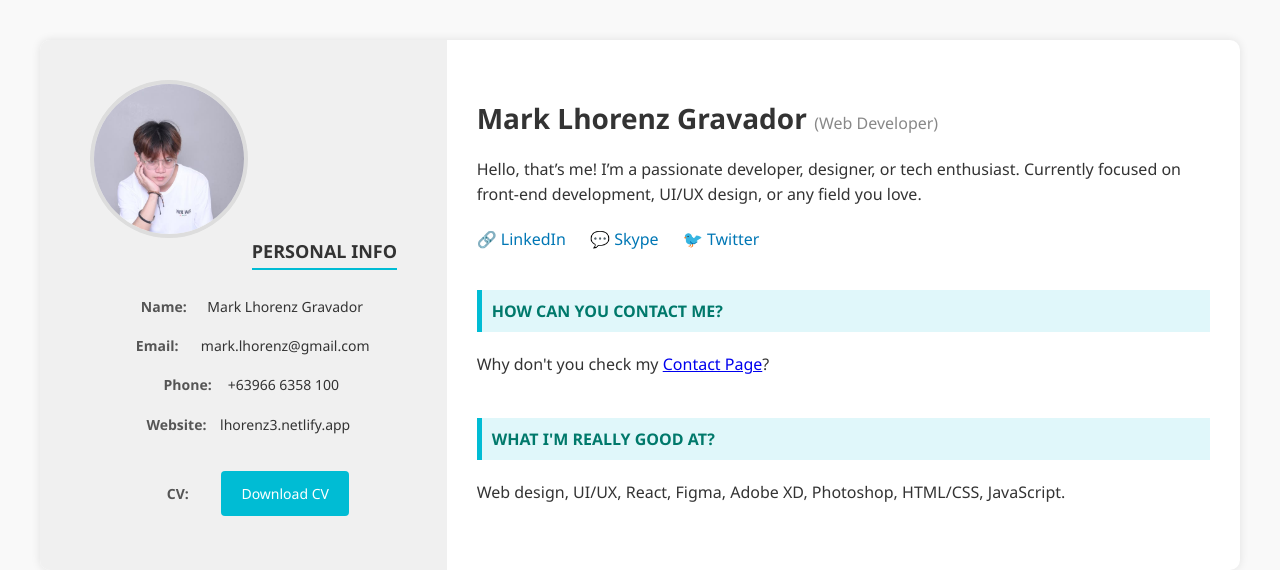
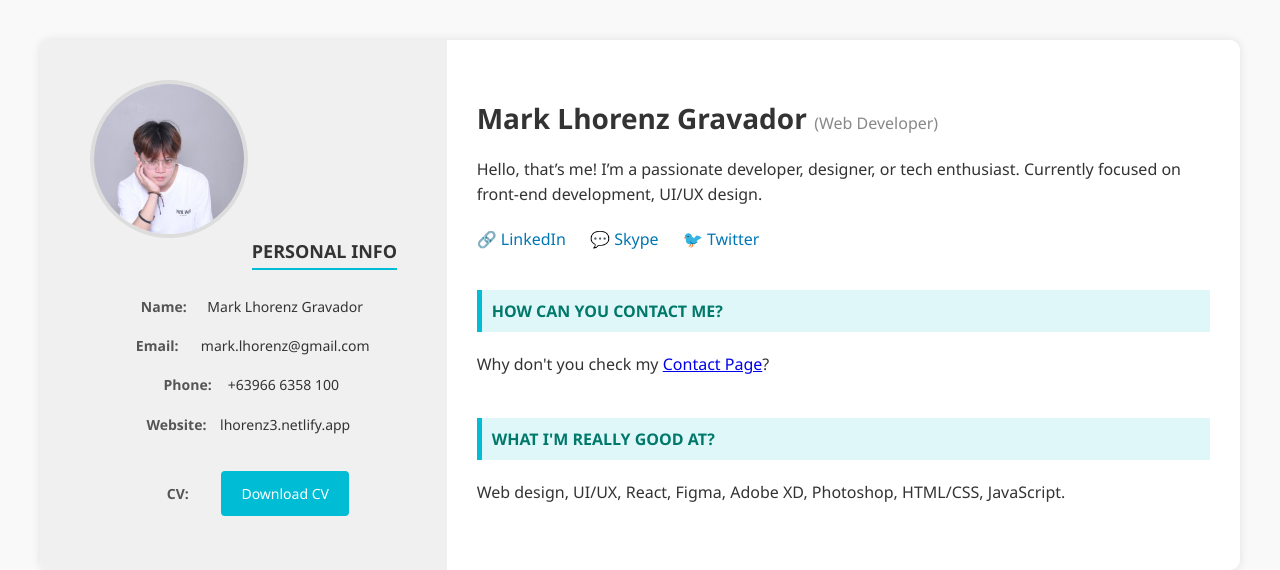
Before and after one commit to remorseazach/Lhorenzzzz, a plain HTML site: page index.html in a window 1280 px wide. Drawn offline with Linux system fonts and the light colour scheme.

Commit message:
Update index.html

```diff
--- a/index.html
+++ b/index.html
@@ -149,7 +149,7 @@
     <h1>Mark Lhorenz Gravador <span>(Web Developer)</span></h1>
     <p>
       Hello, that’s me! I’m a passionate developer, designer, or tech enthusiast. Currently focused on front-end development,
-      UI/UX design, or any field you love.
+      UI/UX design.
 
     <div class="social-links">
       <a href="#">🔗 LinkedIn</a>
```
